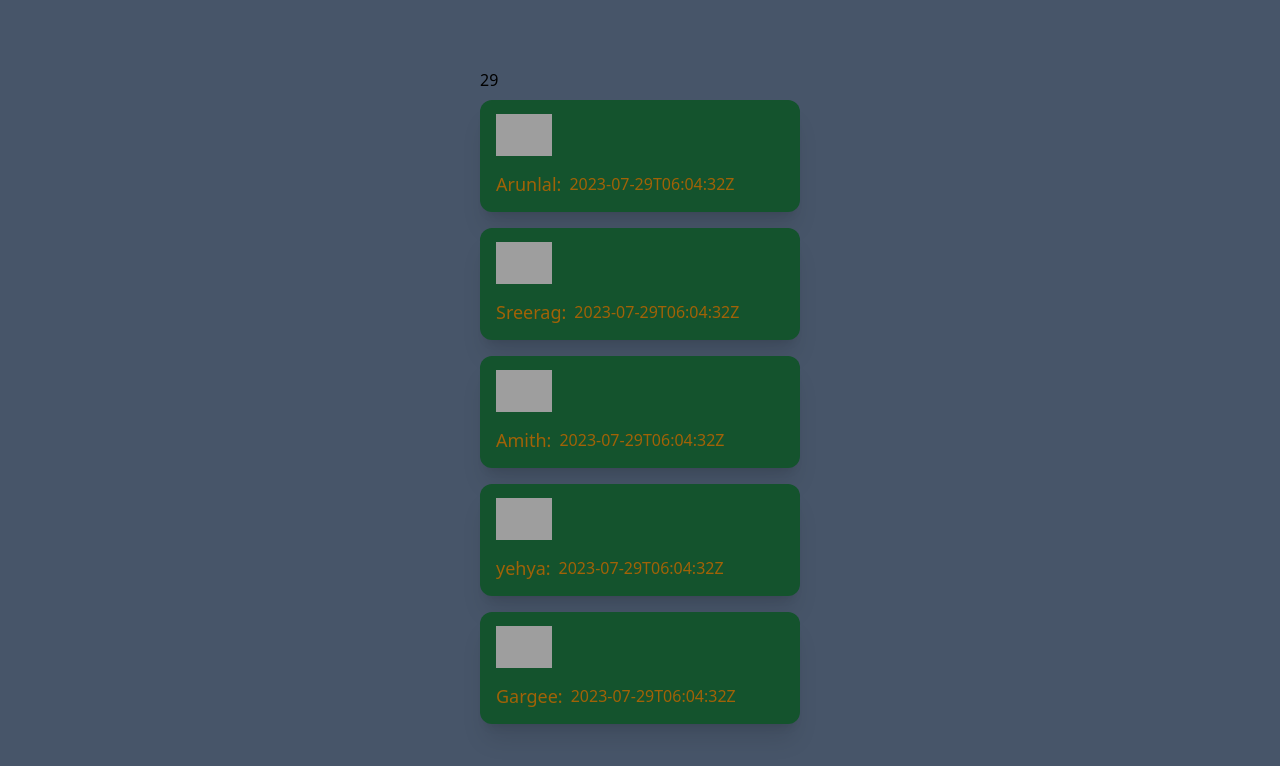
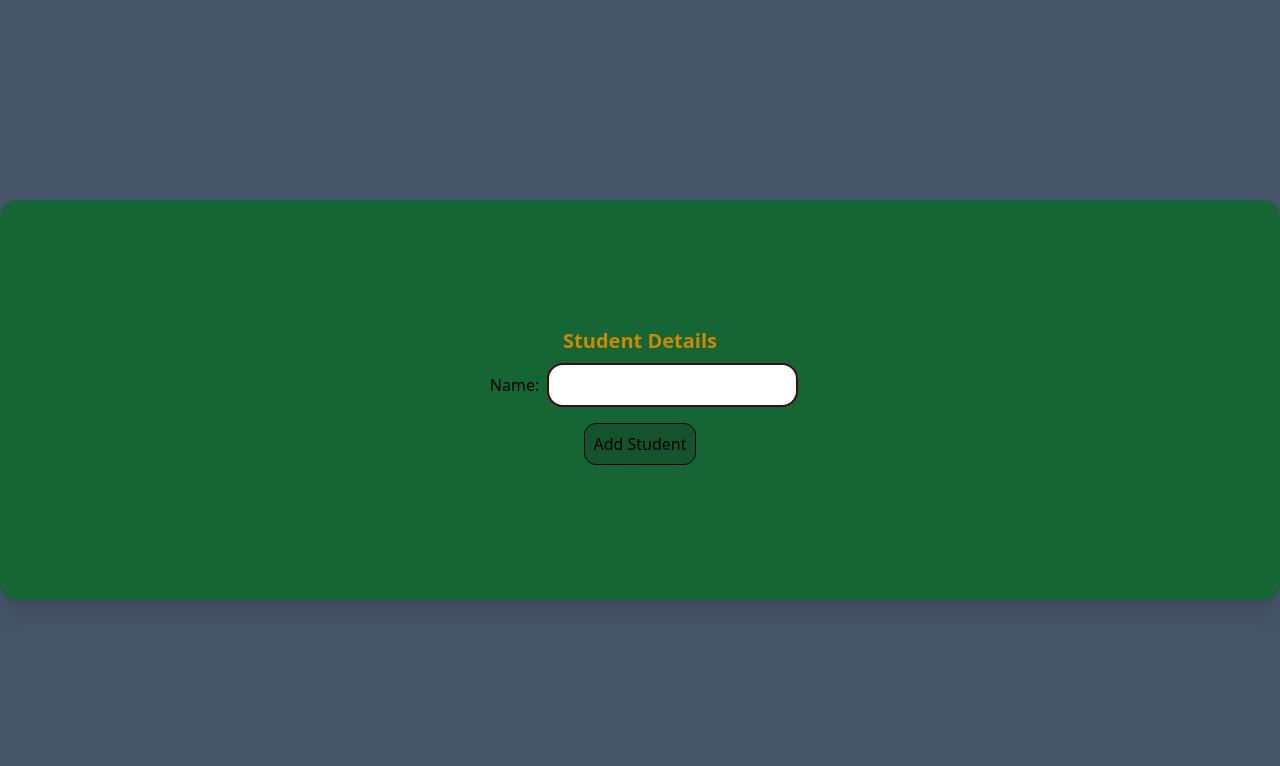
Before and after one commit to Arunlalpp/Coding-challenge, a React (Create React App) app in the folder coding-challenge/: page / in a window 1280 px wide. Shown: the top 766 px of the page. Built offline with nearby package versions, Linux system fonts and the light colour scheme; grey boxes are pictures that could not be loaded.

Commit message:
feat: students details with crud operations

```diff
--- a/coding-challenge/src/App.tsx
+++ b/coding-challenge/src/App.tsx
@@ -1,39 +1,42 @@
-import defaultBirthdayData from "./birthdayData";
-import BirthdayRemainderCard from "./components/BirthdayRemainderCard";
+// import defaultBirthdayData from "./birthdayData";
+// import BirthdayRemainderCard from "./components/BirthdayRemainderCard";
+
+import StudentsDetails from "./components/StudentsDetails";
+import defaultStudentsData from "./studentsData";
 
 function App() {
-  const currentYearBirthday = (userInfo: string[], age: string[]) => {
-    const filteredDate = userInfo.filter((userInfo) => age.includes(userInfo));
-    console.log({ filteredDate });
-    return filteredDate;
-  };
+  // const currentYearBirthday = (userInfo: string[], age: string[]) => {
+  //   const filteredDate = userInfo.filter((userInfo) => age.includes(userInfo));
+  //   console.log({ filteredDate });
+  //   return filteredDate;
+  // };
 
-  const birthdayData = () => {
-    defaultBirthdayData.userInfo.forEach((day) => {
-      let ages = day.age;
-      currentYearBirthday(day.age, ages);
-    });
-  };
+  // const birthdayData = () => {
+  //   defaultBirthdayData.userInfo.forEach((day) => {
+  //     let ages = day.age;
+  //     currentYearBirthday(day.age, ages);
+  //   });
+  // };
 
-  const UTCTimes = [
-    "2023-07-29T06:04:32Z",
-    "2023-07-29T06:04:32Z",
-    "2023-07-29T06:04:32Z",
-  ];
+  // const UTCTimes = [
+  //   "2023-07-29T06:04:32Z",
+  //   "2023-07-29T06:04:32Z",
+  //   "2023-07-29T06:04:32Z",
+  // ];
 
-  const getFormattedDateWithWeekDay = (UTCTimes: string[]) => {
-    UTCTimes.map(
-      (time) => (
-        // eslint-disable-next-line no-sequences
-        new Date(time).getDay(),
-        new Date(time).getMonth(),
-        new Date(time).getMonth(),
-        new Date(time).getFullYear()
-      )
-    );
-    const a = new Date('2023-07-29T06:04:32Z').getDate()
-    return `${a}`
-  };
+  // const getFormattedDateWithWeekDay = (UTCTimes: string[]) => {
+  //   UTCTimes.map(
+  //     (time) => (
+  //       // eslint-disable-next-line no-sequences
+  //       new Date(time).getDay(),
+  //       new Date(time).getMonth(),
+  //       new Date(time).getMonth(),
+  //       new Date(time).getFullYear()
+  //     )
+  //   );
+  //   const a = new Date('2023-07-29T06:04:32Z').getDate()
+  //   return `${a}`
+  // };
 
   // const calculate_age = (dob: any) => {
   //   console.log({ currentYearBirthday });
@@ -47,7 +50,7 @@
 
   return (
     <div className="bg-slate-600 flex flex-col justify-center items-center h-screen w-screen">
-      <div onClick={birthdayData} role="button">
+      {/* <div onClick={birthdayData} role="button">
         {getFormattedDateWithWeekDay(UTCTimes)}
 
         {defaultBirthdayData.userInfo.map((userInfo, index) => {
@@ -60,7 +63,12 @@
             />
           );
         })}
-      </div>
+      </div> */}
+      <StudentsDetails
+        name={defaultStudentsData.name}
+        students={defaultStudentsData.students}
+        teacherName={defaultStudentsData.teacherName}
+      />
     </div>
   );
 }
--- /dev/null
+++ b/coding-challenge/src/components/StudentsDetails.tsx
@@ -0,0 +1,122 @@
+import React, { useState } from "react";
+
+import { Students } from "./StudentsTypes";
+
+export interface StudentsDetailsProps {
+  name: string;
+  teacherName: string;
+  students: Students[];
+}
+
+export default function StudentsDetails({
+  name,
+  teacherName,
+  students,
+}: StudentsDetailsProps) {
+  const initialStudentsInfo = {
+    id: "",
+    name: "",
+    marks: [],
+  };
+  const [studentsInfo, setStudentsInfo] = useState<Students[]>([]);
+  const [currentStudent, setCurrentStudent] =
+    useState<Students>(initialStudentsInfo);
+  const [isEditing, setIsEditing] = useState(false);
+
+  const handleInputChange = (event: React.ChangeEvent<HTMLInputElement>) => {
+    const { name, value } = event.target;
+    setCurrentStudent((prevStudent) => ({
+      ...prevStudent,
+      [name]: value,
+    }));
+  };
+
+  const handleAddStudent = () => {
+    setStudentsInfo((prevStudents) => [...prevStudents, currentStudent]);
+    setCurrentStudent(initialStudentsInfo);
+  };
+
+  const handleEditStudent = (student: Students) => {
+    setIsEditing(true);
+    setCurrentStudent(student);
+  };
+
+  const handleUpdateStudent = () => {
+    setStudentsInfo((prevStudents) =>
+      prevStudents.map((student) =>
+        student.id === currentStudent.id ? currentStudent : student
+      )
+    );
+    setCurrentStudent(initialStudentsInfo);
+    setIsEditing(false);
+  };
+
+  const handleDeleteStudent = (id: string) => {
+    setStudentsInfo((prevStudents) =>
+      prevStudents.filter((students) => students.id)
+    );
+  };
+
+  return (
+    <div className="bg-green-800 p-4 h-1/2 w-full rounded-2xl shadow-xl flex flex-col justify-center items-center">
+      <h1 className="text-xl font-semibold text-yellow-600 p-2">
+        Student Details
+      </h1>
+      <form>
+        <div>
+          <label className="px-2">Name:</label>
+          <input
+            className="p-2 rounded-2xl border-2 border-red-950"
+            type="text"
+            name="name"
+            value={currentStudent.name}
+            onChange={handleInputChange}
+          />
+          <span>{currentStudent.name}</span>
+        </div>
+        {isEditing ? (
+          <div>
+            <button type="button" onClick={handleUpdateStudent}>
+              Update Student
+            </button>
+            <button type="button" onClick={() => setIsEditing(false)}>
+              Cancel
+            </button>
+          </div>
+        ) : (
+          <div className="flex justify-center items-center py-4">
+            <button
+              type="button"
+              onClick={handleAddStudent}
+              className="bg-green-900 rounded-xl p-2 border border-black"
+            >
+              Add Student
+            </button>
+          </div>
+        )}
+      </form>
+      <ul>
+        {studentsInfo.map((student) => (
+          <li key={student.id}>
+            <div className="w-full flex justify-center items-center gap-5">
+              <button
+                className="bg-blue-900 rounded-xl p-2 border border-black"
+                type="button"
+                onClick={() => handleEditStudent(student)}
+              >
+                Edit
+              </button>
+              <button
+                className="bg-red-900 rounded-xl p-2 border border-black"
+                type="button"
+                onClick={() => handleDeleteStudent(student.id)}
+              >
+                Delete
+              </button>
+            </div>
+          </li>
+        ))}
+      </ul>
+    </div>
+  );
+}
--- /dev/null
+++ b/coding-challenge/src/components/StudentsTypes.ts
@@ -0,0 +1,16 @@
+export interface Marks {
+  subject: string;
+  mark: number;
+}
+
+export interface Students {
+  name: string;
+  id: string;
+  marks: Marks[];
+}
+
+export interface StudentsData {
+  name: string;
+  teacherName: string;
+  students: Students[];
+}
--- /dev/null
+++ b/coding-challenge/src/studentsData.ts
@@ -0,0 +1,51 @@
+// eslint-disable-next-line import/no-anonymous-default-export
+export default {
+  name: "class A",
+  teacherName: "Mary",
+  students: [
+    {
+      name: "Ravi",
+      id: "101",
+      marks: [
+        { subject: "English", mark: 25 },
+        { subject: "Maths", mark: 48 },
+        { subject: "Physics", mark: 40 },
+        { subject: "Chemistry", mark: 30 },
+        { subject: "Computer", mark: 20 },
+      ],
+    },
+    {
+      name: "Aju",
+      id: "102",
+      marks: [
+        { subject: "English", mark: 35 },
+        { subject: "Maths", mark: 38 },
+        { subject: "Physics", mark: 33 },
+        { subject: "Chemistry", mark: 34 },
+        { subject: "Computer", mark: 30 },
+      ],
+    },
+    {
+      name: "Mini SS",
+      id: "103",
+      marks: [
+        { subject: "English", mark: 12 },
+        { subject: "Maths", mark: 49 },
+        { subject: "Physics", mark: 18 },
+        { subject: "Chemistry", mark: 30 },
+        { subject: "Computer", mark: 40 },
+      ],
+    },
+    {
+      name: "Binu",
+      id: "104",
+      marks: [
+        { subject: "English", mark: 49 },
+        { subject: "Maths", mark: 49 },
+        { subject: "Physics", mark: 47 },
+        { subject: "Chemistry", mark: 46 },
+        { subject: "Computer", mark: 50 },
+      ],
+    },
+  ],
+};
```
